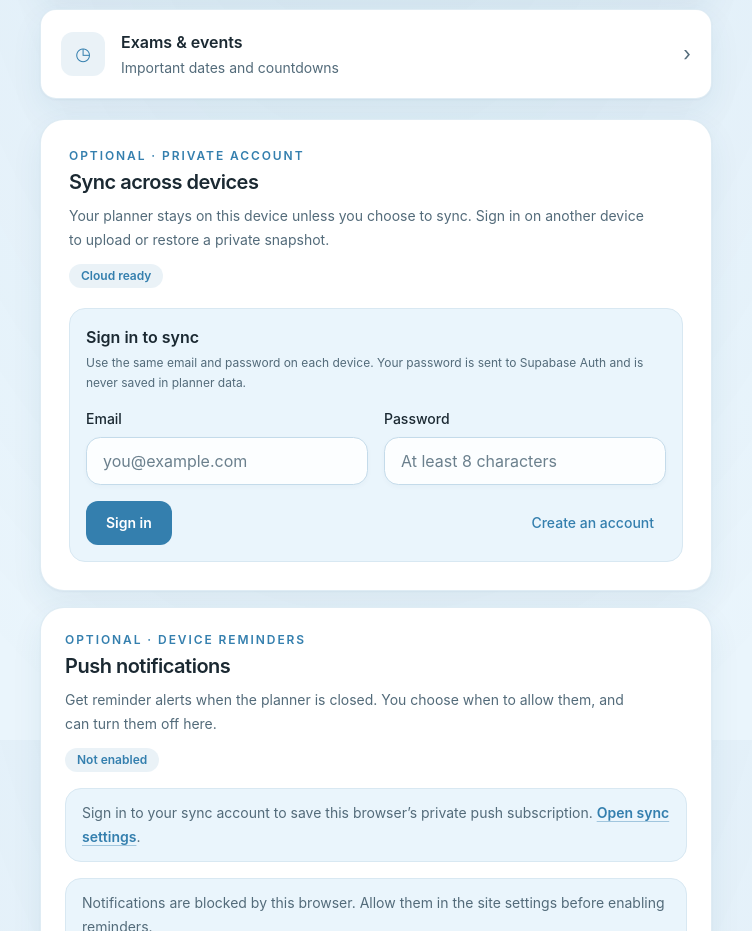
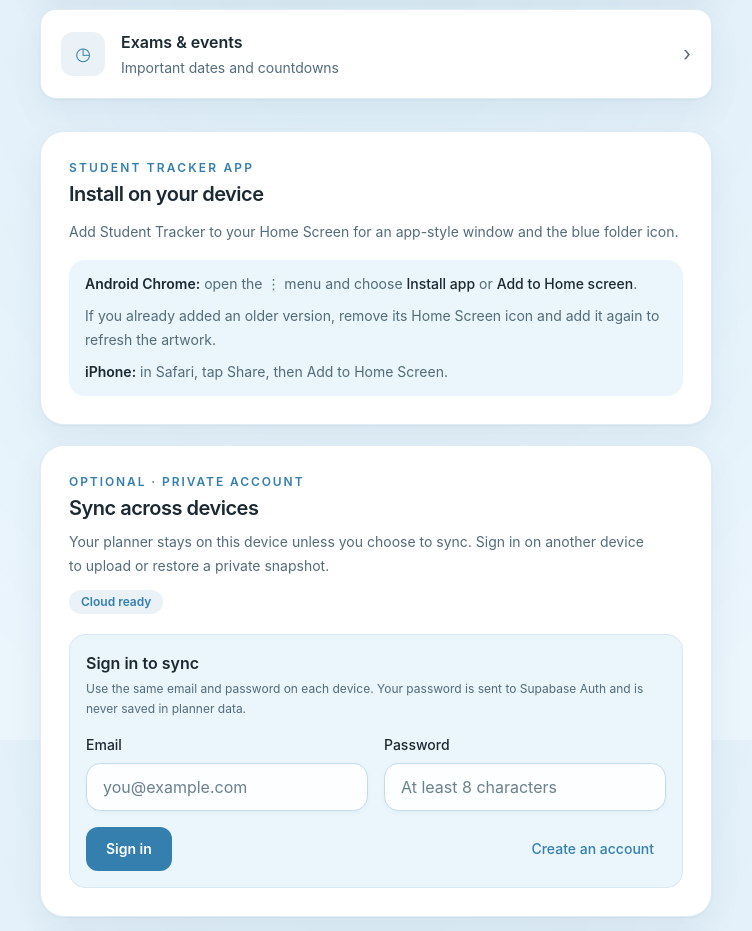
Before and after one commit to Kaizuuu/student-tracker, a Next.js app: page /more in a window 1280 px wide. Shown: the part 860-1791 px from the top of the page, without its empty margins (264-1016 px from the left). Built offline with nearby package versions, Linux system fonts and the light colour scheme; no server answers.

Commit message:
Improve push alerts and PWA installation

```diff
--- a/public/sw.js
+++ b/public/sw.js
@@ -1,5 +1,5 @@
 const CACHE_PREFIX = "student-tracker-";
-const CACHE_NAME = `${CACHE_PREFIX}v3`;
+const CACHE_NAME = `${CACHE_PREFIX}v4`;
 const PRECACHE_URLS = [
   "/",
   "/offline.html",
@@ -51,6 +51,8 @@ self.addEventListener("push", (event) => {
       icon: "/icon-192.png",
       badge: "/icon-192.png",
       tag: typeof payload.tag === "string" ? payload.tag : "student-tracker-reminder",
+      requireInteraction: true,
+      vibrate: [180, 100, 180],
       data: { url: target },
     }),
   );
--- a/src/app/layout.tsx
+++ b/src/app/layout.tsx
@@ -9,10 +9,10 @@ export const metadata: Metadata = {
   description: "A calm, mobile-first place for classes, tasks, and school dates.",
   icons: {
     icon: [
-      { url: "/icon-192.png", sizes: "192x192", type: "image/png" },
-      { url: "/icon-512.png", sizes: "512x512", type: "image/png" },
+      { url: "/icon-192.png?v=20261009", sizes: "192x192", type: "image/png" },
+      { url: "/icon-512.png?v=20261009", sizes: "512x512", type: "image/png" },
     ],
-    apple: "/apple-touch-icon.png",
+    apple: "/apple-touch-icon.png?v=20261009",
   },
   appleWebApp: {
     capable: true,
--- a/src/app/manifest.ts
+++ b/src/app/manifest.ts
@@ -12,10 +12,10 @@ export default function manifest(): MetadataRoute.Manifest {
     background_color: "#eaf5fc",
     theme_color: "#347fae",
     icons: [
-      { src: "/icon-192.png", sizes: "192x192", type: "image/png" },
-      { src: "/icon-512.png", sizes: "512x512", type: "image/png" },
+      { src: "/icon-192.png?v=20261009", sizes: "192x192", type: "image/png" },
+      { src: "/icon-512.png?v=20261009", sizes: "512x512", type: "image/png" },
       {
-        src: "/icon-maskable-512.png",
+        src: "/icon-maskable-512.png?v=20261009",
         sizes: "512x512",
         type: "image/png",
         purpose: "maskable",
--- a/src/app/more/page.tsx
+++ b/src/app/more/page.tsx
@@ -2,6 +2,7 @@ import Link from "next/link";
 import BackupManager from "@/components/BackupManager";
 import PushNotificationsManager from "@/components/PushNotificationsManager";
 import SyncManager from "@/components/SyncManager";
+import PwaInstallCard from "@/components/PwaInstallCard";
 
 export default function MorePage() {
   return (
@@ -94,6 +95,7 @@ export default function MorePage() {
         <span className="text-xl text-muted" aria-hidden="true">›</span>
       </Link>
 
+      <PwaInstallCard />
       <SyncManager />
       <PushNotificationsManager />
       <BackupManager />
--- a/src/components/AppShell.tsx
+++ b/src/components/AppShell.tsx
@@ -6,6 +6,7 @@ import { usePathname } from "next/navigation";
 import type { ReactNode } from "react";
 import ThemeToggle from "@/components/ThemeToggle";
 import QuickAdd from "@/components/QuickAdd";
+import PwaInstallProvider from "@/components/PwaInstallProvider";
 
 const tabs = [
   { href: "/", label: "Today", icon: "today" },
@@ -58,6 +59,7 @@ export default function AppShell({ children }: { children: ReactNode }) {
   };
 
   return (
+    <PwaInstallProvider>
     <div className="flex min-h-dvh flex-col">
       <header className="sticky top-0 z-20 border-b border-border/70 bg-background/75 backdrop-blur-2xl supports-[backdrop-filter]:bg-background/60">
         <div className="mx-auto flex h-[4.25rem] w-full max-w-5xl items-center justify-between px-5 sm:px-8">
@@ -81,5 +83,6 @@ export default function AppShell({ children }: { children: ReactNode }) {
         </div>
       </nav>
     </div>
+    </PwaInstallProvider>
   );
 }
--- /dev/null
+++ b/src/components/PwaInstallCard.tsx
@@ -0,0 +1,30 @@
+"use client";
+
+import { usePwaInstall } from "@/components/PwaInstallProvider";
+
+export default function PwaInstallCard() {
+  const { prompt, installed, requestInstall } = usePwaInstall();
+
+  return (
+    <section aria-labelledby="install-app-heading" className="mt-8 rounded-3xl border border-border bg-surface p-5 sm:p-7">
+      <p className="text-xs font-semibold uppercase tracking-[0.18em] text-accent">Student Tracker app</p>
+      <h2 id="install-app-heading" className="mt-1 text-xl font-semibold">Install on your device</h2>
+      <p className="mt-3 text-sm leading-6 text-muted">
+        Add Student Tracker to your Home Screen for an app-style window and the blue folder icon.
+      </p>
+      {installed ? (
+        <p className="mt-4 rounded-2xl bg-accent/10 px-4 py-3 text-sm font-medium text-accent">Student Tracker is installed on this device.</p>
+      ) : prompt ? (
+        <button type="button" onClick={() => void requestInstall()} className="mt-4 min-h-11 w-full rounded-xl bg-accent px-4 py-2 text-sm font-semibold text-accent-foreground transition-opacity hover:opacity-90">
+          Install Student Tracker
+        </button>
+      ) : (
+        <div className="mt-4 rounded-2xl bg-background px-4 py-3 text-sm leading-6 text-muted">
+          <p><span className="font-semibold text-foreground">Android Chrome:</span> open the ⋮ menu and choose <span className="font-medium text-foreground">Install app</span> or <span className="font-medium text-foreground">Add to Home screen</span>.</p>
+          <p className="mt-2">If you already added an older version, remove its Home Screen icon and add it again to refresh the artwork.</p>
+          <p className="mt-2"><span className="font-semibold text-foreground">iPhone:</span> in Safari, tap Share, then Add to Home Screen.</p>
+        </div>
+      )}
+    </section>
+  );
+}
--- /dev/null
+++ b/src/components/PwaInstallProvider.tsx
@@ -0,0 +1,67 @@
+"use client";
+
+import { createContext, useContext, useEffect, useMemo, useState, type ReactNode } from "react";
+
+type InstallPromptEvent = Event & {
+  prompt: () => Promise<void>;
+  userChoice: Promise<{ outcome: "accepted" | "dismissed"; platform: string }>;
+};
+
+type PwaInstallContextValue = {
+  prompt: InstallPromptEvent | null;
+  installed: boolean;
+  requestInstall: () => Promise<boolean>;
+};
+
+const PwaInstallContext = createContext<PwaInstallContextValue | null>(null);
+
+export function usePwaInstall() {
+  const context = useContext(PwaInstallContext);
+  if (!context) throw new Error("usePwaInstall must be used within PwaInstallProvider");
+  return context;
+}
+
+export default function PwaInstallProvider({ children }: { children: ReactNode }) {
+  const [prompt, setPrompt] = useState<InstallPromptEvent | null>(null);
+  const [installed, setInstalled] = useState(false);
+
+  useEffect(() => {
+    const standaloneQuery = window.matchMedia("(display-mode: standalone)");
+    const updateInstalled = () => {
+      const iosStandalone = "standalone" in window.navigator && Boolean(window.navigator.standalone);
+      setInstalled(standaloneQuery.matches || iosStandalone);
+    };
+    const onBeforeInstallPrompt = (event: Event) => {
+      event.preventDefault();
+      setPrompt(event as InstallPromptEvent);
+    };
+    const onAppInstalled = () => {
+      setInstalled(true);
+      setPrompt(null);
+    };
+
+    updateInstalled();
+    standaloneQuery.addEventListener("change", updateInstalled);
+    window.addEventListener("beforeinstallprompt", onBeforeInstallPrompt);
+    window.addEventListener("appinstalled", onAppInstalled);
+    return () => {
+      standaloneQuery.removeEventListener("change", updateInstalled);
+      window.removeEventListener("beforeinstallprompt", onBeforeInstallPrompt);
+      window.removeEventListener("appinstalled", onAppInstalled);
+    };
+  }, []);
+
+  const value = useMemo<PwaInstallContextValue>(() => ({
+    prompt,
+    installed,
+    requestInstall: async () => {
+      if (!prompt) return false;
+      await prompt.prompt();
+      const choice = await prompt.userChoice;
+      setPrompt(null);
+      return choice.outcome === "accepted";
+    },
+  }), [prompt, installed]);
+
+  return <PwaInstallContext.Provider value={value}>{children}</PwaInstallContext.Provider>;
+}
```
Also changed, not shown: 2 other files (tests, documents, lock files or other folders).
